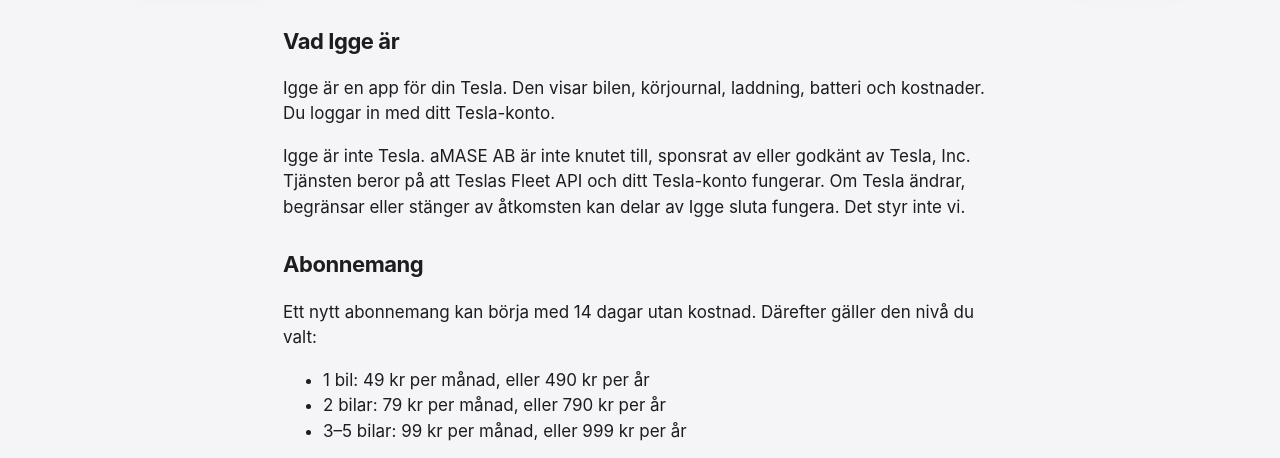
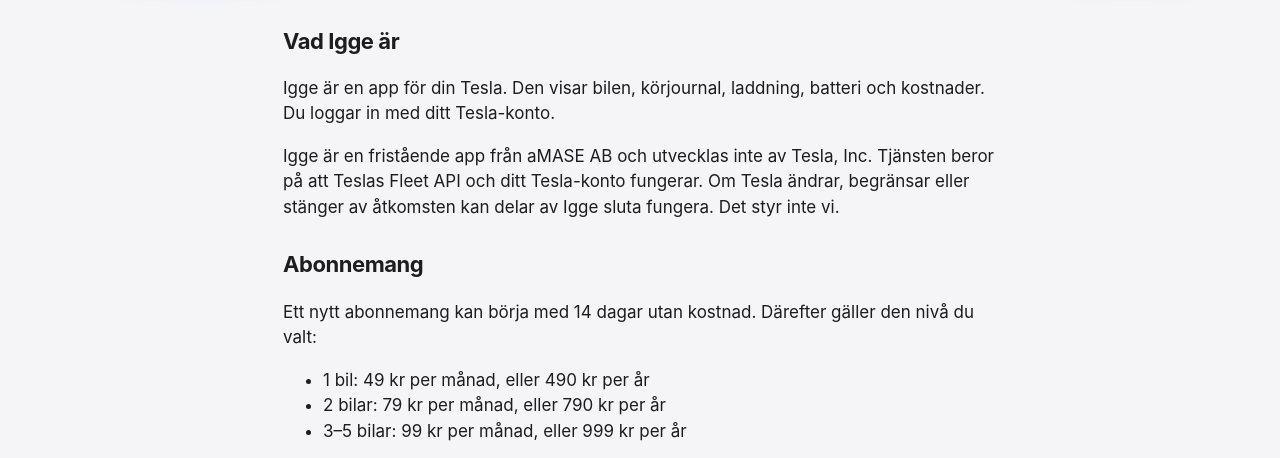
Before and after one commit to amase-apps/igge-site, a plain HTML site: page villkor/index.html in a window 1280 px wide. Shown: the part 286-744 px from the top of the page. Drawn offline with Linux system fonts and the light colour scheme.

Commit message:
Say in the terms that Igge is not developed by Tesla.
The paragraph now starts with that sentence. The terms date is unchanged.

```diff
--- a/villkor/index.html
+++ b/villkor/index.html
@@ -20,7 +20,7 @@
 
 <h2>Vad Igge är</h2>
 <p>Igge är en app för din Tesla. Den visar bilen, körjournal, laddning, batteri och kostnader. Du loggar in med ditt Tesla-konto.</p>
-<p>Igge är inte Tesla. aMASE AB är inte knutet till, sponsrat av eller godkänt av Tesla, Inc. Tjänsten beror på att Teslas Fleet API och ditt Tesla-konto fungerar. Om Tesla ändrar, begränsar eller stänger av åtkomsten kan delar av Igge sluta fungera. Det styr inte vi.</p>
+<p>Igge är en fristående app från aMASE AB och utvecklas inte av Tesla, Inc. Tjänsten beror på att Teslas Fleet API och ditt Tesla-konto fungerar. Om Tesla ändrar, begränsar eller stänger av åtkomsten kan delar av Igge sluta fungera. Det styr inte vi.</p>
 
 <h2>Abonnemang</h2>
 <p>Ett nytt abonnemang kan börja med 14 dagar utan kostnad. Därefter gäller den nivå du valt:</p>
```
